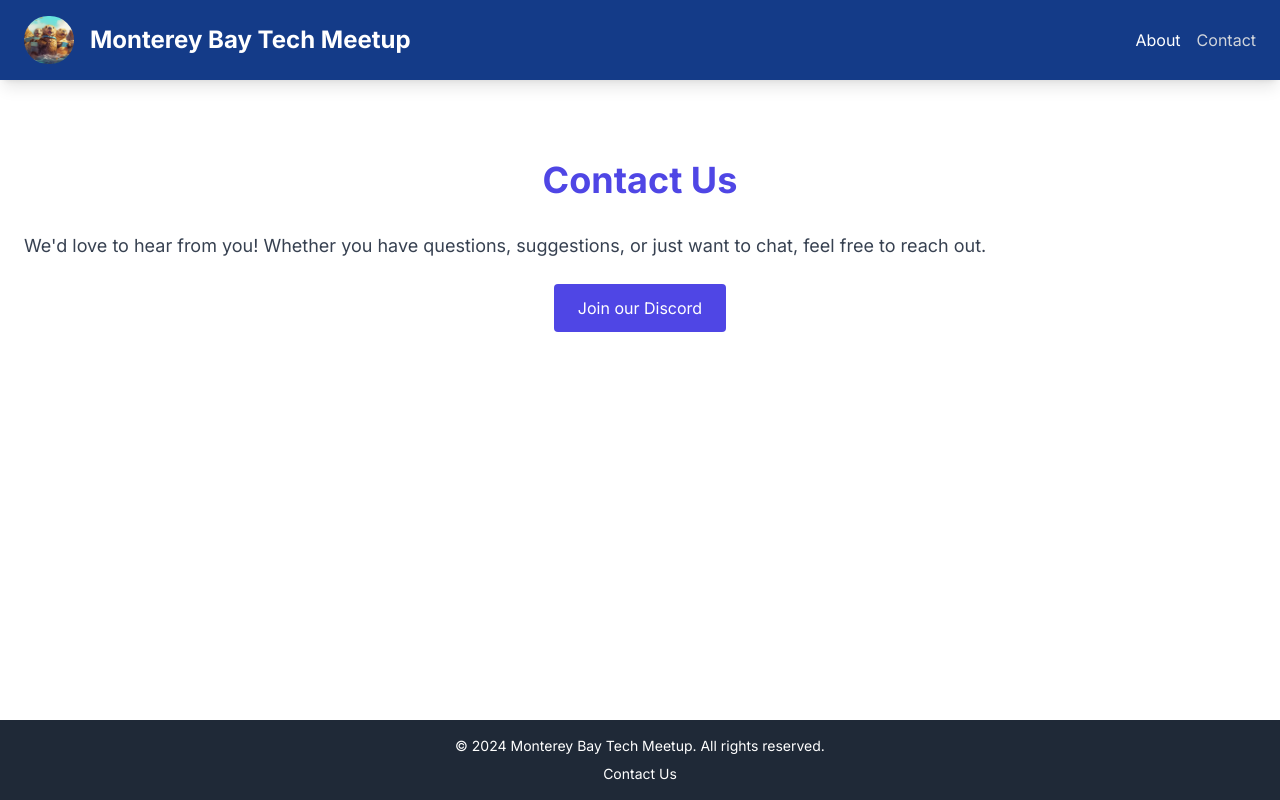
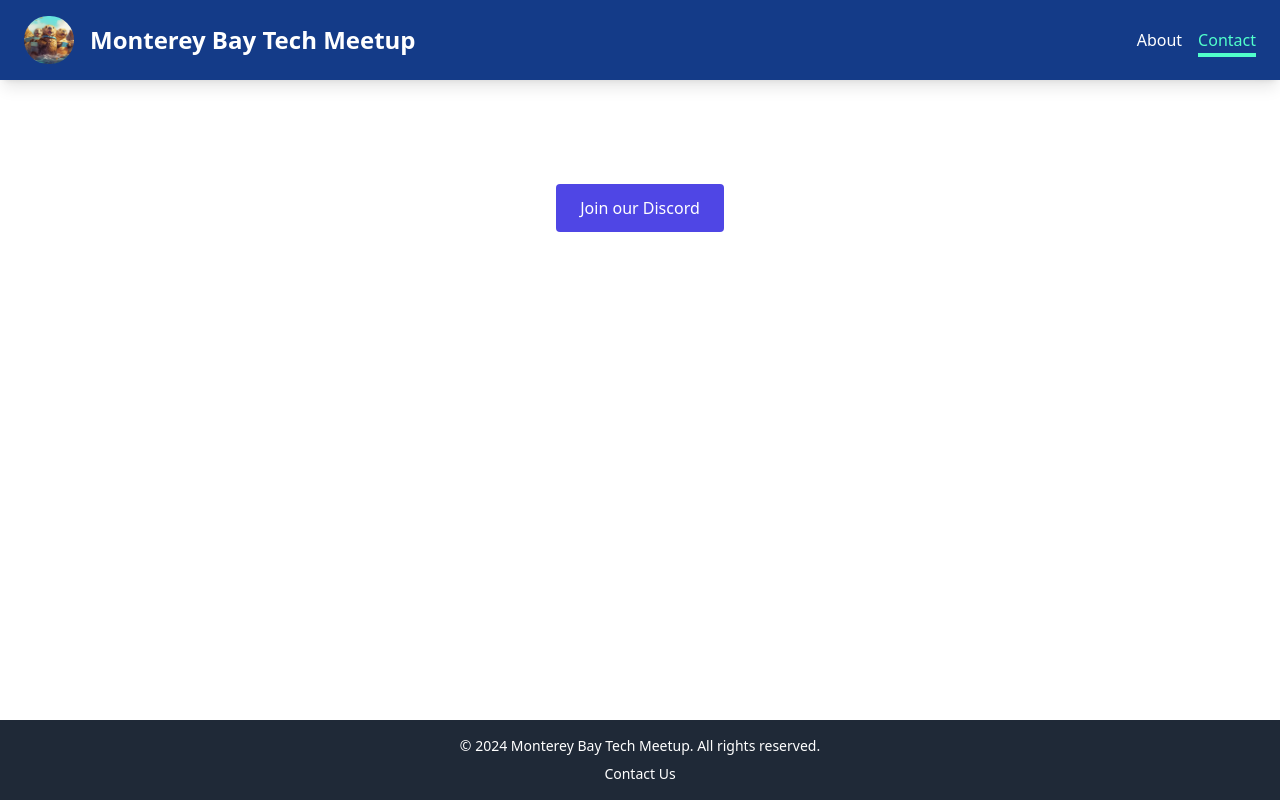
Before and after one commit to matthewbcool/monterey-bay-tech, a Next.js app: page /contact in a window 1280 px wide. Built offline with nearby package versions, Linux system fonts and the light colour scheme.

Commit message:
update nav animations

```diff
--- a/app/components/Header.tsx
+++ b/app/components/Header.tsx
@@ -55,21 +55,15 @@ const Header: React.FC = () => {
             <li>
               <Link
                 href='/about'
-                className={`${
-                  pathname === '/about'
-                    ? 'text-gray-300'
-                    : 'hover:text-gray-300'
-                }`}>
+                className={`nav-link ${pathname === '/about' ? 'active' : ''}`}>
                 About
               </Link>
             </li>
             <li>
               <Link
                 href='/contact'
-                className={`${
-                  pathname === '/contact'
-                    ? 'text-gray-300'
-                    : 'hover:text-gray-300'
+                className={`nav-link ${
+                  pathname === '/contact' ? 'active' : ''
                 }`}>
                 Contact
               </Link>
--- a/app/contact/page.tsx
+++ b/app/contact/page.tsx
@@ -6,14 +6,6 @@ import Link from 'next/link';
 const Contact: React.FC = () => {
   return (
     <div className='container mx-auto px-6 py-12'>
-      <h1 className='text-4xl font-bold text-center mb-8 text-indigo-600'>
-        Contact Us
-      </h1>
-      <p className='text-lg mb-4 text-gray-700'>
-        We'd love to hear from you! Whether you have questions, suggestions, or
-        just want to chat, feel free to reach out.
-      </p>
-
       <div className='text-center mt-6'>
         <Link
           href='https://discord.gg/5A2xxN8EnB'
--- a/app/globals.css
+++ b/app/globals.css
@@ -8,8 +8,6 @@ header {
   color: #ffffff; /* White for contrast */
   margin-bottom: 2em;
 }
-
-/* Add this to your global CSS file or scoped CSS for smooth fades on links */
 
 /* Fade effect for navigation links */
 .fade-link {
@@ -27,3 +25,35 @@ header {
 button {
   color: #143b88; /* Dark Navy for text */
 }
+/* Base link styles */
+.nav-link {
+  color: #ffffff; /* Default white color */
+  position: relative;
+  padding-bottom: 4px;
+  transition: color 0.3s ease, border-color 0.3s ease;
+}
+
+/* Hover and active state */
+.nav-link:hover,
+.nav-link:focus,
+.nav-link.active {
+  color: #51ffcb;
+  border-bottom: 2px solid #51ffcb;
+}
+
+/* Underline animation */
+.nav-link::before {
+  content: '';
+  position: absolute;
+  width: 0%;
+  height: 2px;
+  bottom: 0;
+  left: 0;
+  background-color: #51ffcb;
+  transition: width 0.3s ease;
+}
+
+.nav-link:hover::before,
+.nav-link.active::before {
+  width: 100%;
+}
--- a/app/layout.tsx
+++ b/app/layout.tsx
@@ -1,31 +1,19 @@
-import type { Metadata } from 'next';
-import { Inter } from 'next/font/google';
-import './globals.css';
+'use client';
+
 import Header from './components/Header';
 import Footer from './components/Footer';
-
-const inter = Inter({ subsets: ['latin'] });
-
-export const metadata: Metadata = {
-  title: 'Monterey Bay Tech Meetup',
-  description:
-    'Connecting and inspiring the tech community in the Monterey Bay area.',
-};
+import './globals.css';
 
 export default function RootLayout({
   children,
-}: Readonly<{
+}: {
   children: React.ReactNode;
-}>) {
+}) {
   return (
     <html lang='en'>
-      <body className={`${inter.className} flex flex-col min-h-screen`}>
+      <body className='flex flex-col min-h-screen'>
         <Header />
-        <main className='flex-grow'>
-          {' '}
-          {/* Ensures main content grows to fill space */}
-          {children}
-        </main>
+        <main className='flex-grow'>{children}</main>
         <Footer />
       </body>
     </html>
--- a/app/page.tsx
+++ b/app/page.tsx
@@ -1,5 +1,5 @@
 import Calendar from './components/Calendar';
-
+import { Metadata } from 'next';
 interface Event {
   id: string;
   title: string;
@@ -8,6 +8,12 @@ interface Event {
   description: string;
   location: string;
 }
+
+export const metadata: Metadata = {
+  title: 'Monterey Bay Tech Meetup',
+  description:
+    'Connecting and inspiring the tech community in the Monterey Bay area.',
+};
 
 export default async function Home() {
   return (
```
